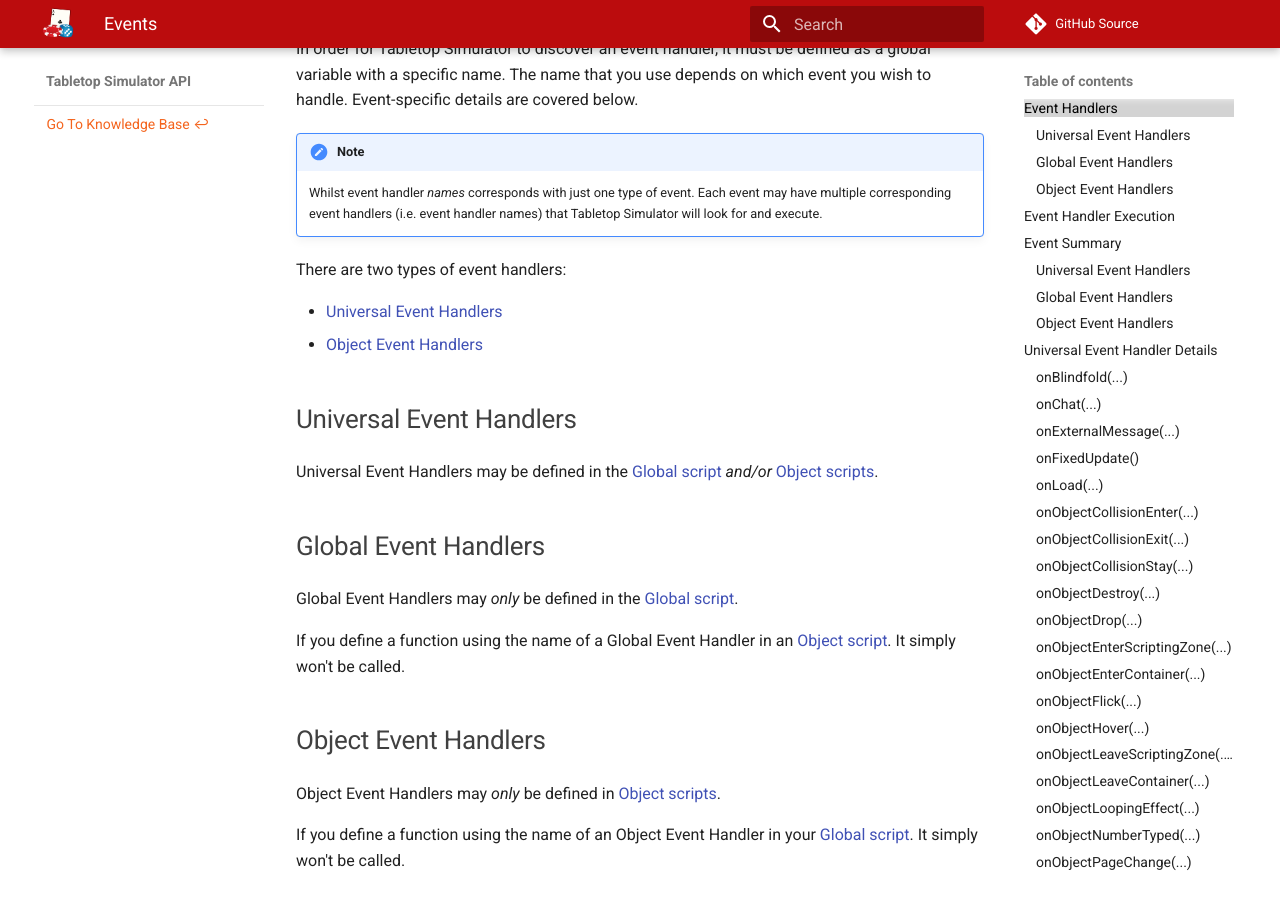
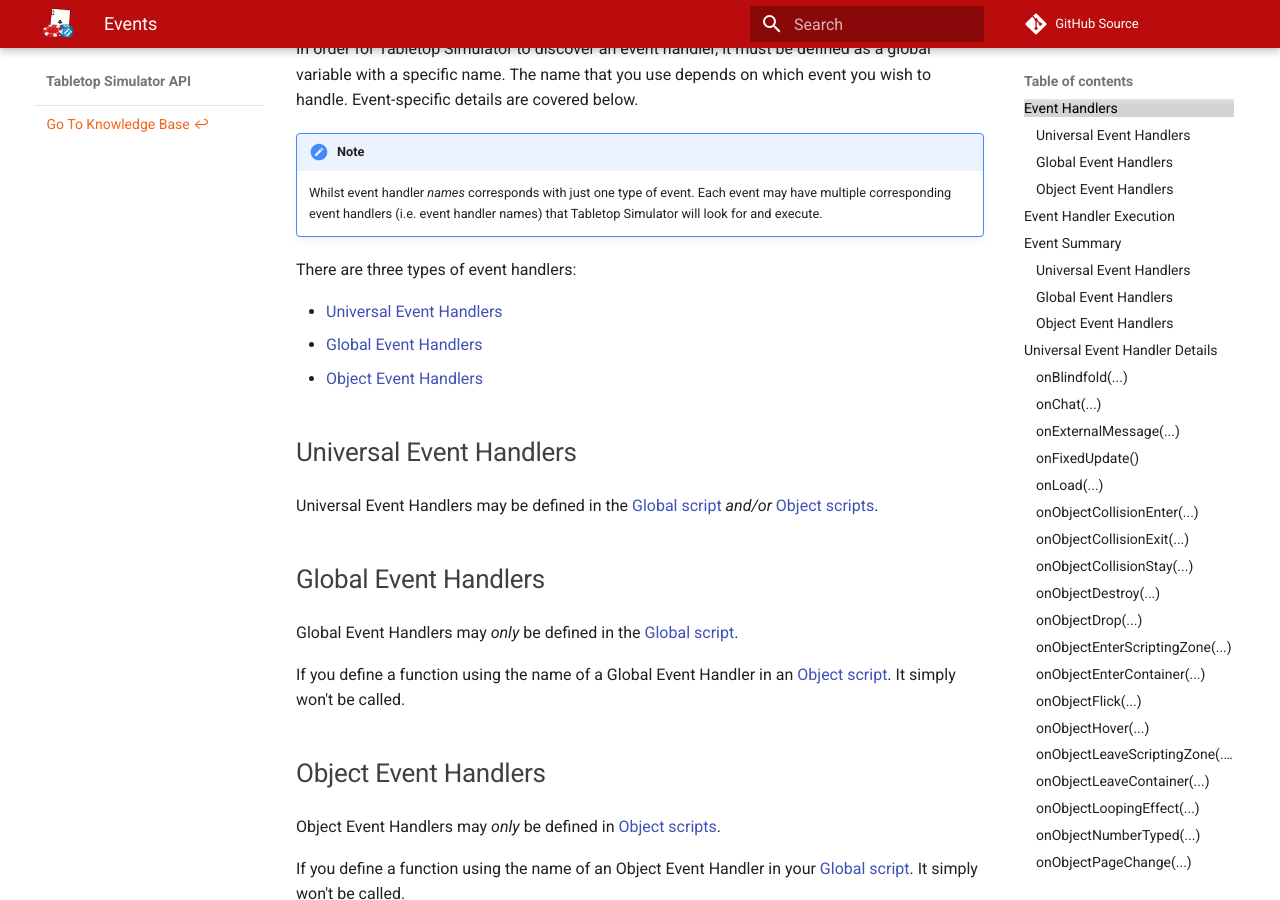
Before and after one commit to Berserk-Games/Tabletop-Simulator-API, an MkDocs documentation site: the page built from docs/events.md, in a window 1280 px wide and 900 px high, scrolled down 476 px. Built offline with MkDocs 1.6.1 and Material for MkDocs 9.7.7, drawn with Linux system fonts in a browser that asks for light colours; comment, search, counter and statistics services are not loaded.

Commit message:
Three types of event handlers

```diff
--- a/docs/events.md
+++ b/docs/events.md
@@ -18,9 +18,10 @@
 	Whilst event handler _names_ corresponds with just one type of event. Each event may have multiple corresponding
 	event handlers (i.e. event handler names) that Tabletop Simulator will look for and execute.
 
-There are two types of event handlers:
+There are three types of event handlers:
 
 * [Universal Event Handlers](#universal-event-handlers)
+* [Global Event Handlers](#global-event-handlers)
 * [Object Event Handlers](#object-event-handlers)
 
 ### Universal Event Handlers
```
